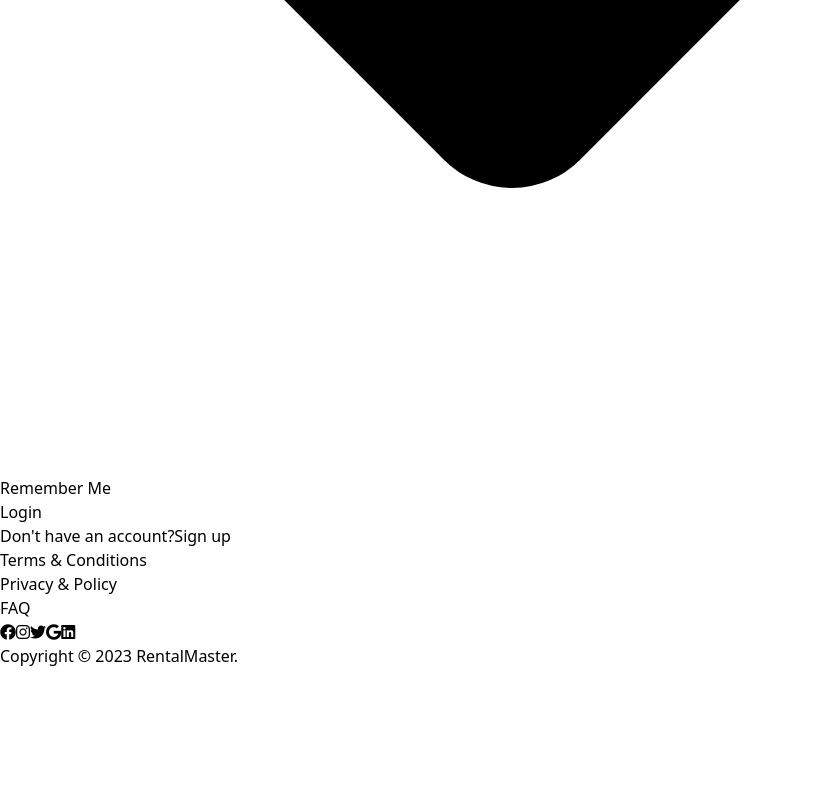
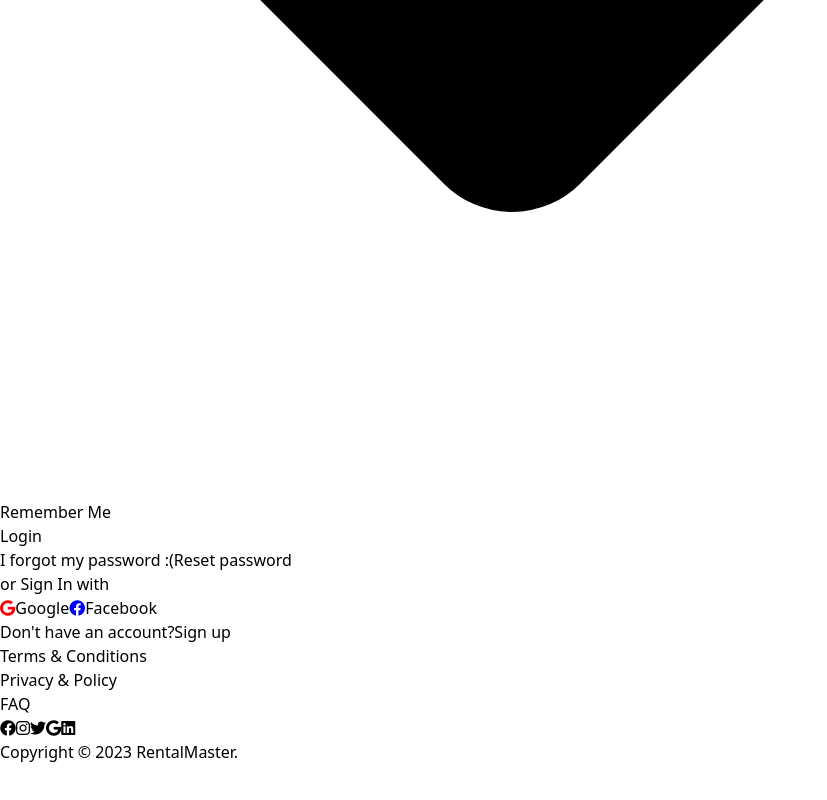
Before and after one commit to MalithMadusankha/rental-wrk-fe, a React (Vite) app: page /login in a window 1280 px wide. Shown: the part 8345-9145 px from the top of the page, without its empty margins (0-827 px from the left). Built offline with nearby package versions, Linux system fonts and the light colour scheme; what @material-tailwind/react would draw is missing.

Commit message:
enhanced login & sign up ui

```diff
--- a/src/pages/login.jsx
+++ b/src/pages/login.jsx
@@ -1,3 +1,4 @@
+import React, { useState } from "react";
 import { Link } from "react-router-dom";
 import {
   Card,
@@ -8,10 +9,12 @@ import {
   Checkbox,
   Button,
   Typography,
+  IconButton,
 } from "@material-tailwind/react";
 import { SimpleFooter } from "@/widgets/layout";
 
 export function Login() {
+  const [showPw, setShowPw] = useState(false);
   return (
     <>
       <img
@@ -20,7 +23,7 @@ export function Login() {
       />
       <div className="absolute inset-0 z-0 h-full w-full bg-black/50" />
       <div className="container mx-auto p-4">
-        <Card className="absolute top-2/4 left-2/4 w-full max-w-[24rem] -translate-y-2/4 -translate-x-2/4">
+        <Card className="absolute left-2/4 top-2/4 w-full max-w-[24rem] -translate-x-2/4 -translate-y-2/4">
           <CardHeader
             variant="gradient"
             color="blue"
@@ -30,6 +33,7 @@ export function Login() {
               Login
             </Typography>
           </CardHeader>
+
           <CardBody className="flex flex-col gap-4">
             <Input variant="standard" type="email" label="Email" size="lg" />
             <Input
@@ -37,16 +41,65 @@ export function Login() {
               type="password"
               label="Password"
               size="lg"
+              icon={
+                showPw ? (
+                  <i className="fas fa-eye" onClick={() => setShowPw(false)} />
+                ) : (
+                  <i className="fas fa-eye-slash" onClick={() => setShowPw(true)} />
+                )
+              }
             />
             <div className="-ml-2.5">
               <Checkbox label="Remember Me" />
             </div>
           </CardBody>
+
           <CardFooter className="pt-0">
             <Button variant="gradient" fullWidth>
               Login
             </Button>
-            <Typography variant="small" className="mt-6 flex justify-center">
+            <Typography variant="small" className="mt-1 flex justify-center">
+              I forgot my password :(
+              <Link to="/sign-up">
+                <Typography
+                  as="span"
+                  variant="small"
+                  color="blue"
+                  className="ml-1 font-bold"
+                >
+                  Reset password
+                </Typography>
+              </Link>
+            </Typography>
+
+            <Typography variant="small" className="mt-3 flex justify-center">
+              or Sign In with
+            </Typography>
+            <div className="mt-2 flex justify-center gap-3">
+              <Button
+                size="lg"
+                variant="outlined"
+                color="blue-gray"
+                className="flex items-center gap-3"
+              >
+                <i className="fa-brands fa-google" style={{ color: "red" }} />
+                Google
+              </Button>
+              <Button
+                size="lg"
+                variant="outlined"
+                color="blue-gray"
+                className="flex items-center gap-3"
+              >
+                <i
+                  className="fa-brands fa-facebook"
+                  style={{ color: "blue" }}
+                />
+                Facebook
+              </Button>
+            </div>
+
+            <Typography variant="small" className="mt-2 flex justify-center">
               Don't have an account?
               <Link to="/sign-up">
                 <Typography
--- a/src/pages/sign-up.jsx
+++ b/src/pages/sign-up.jsx
@@ -1,3 +1,4 @@
+import React, { useState } from "react";
 import { Link } from "react-router-dom";
 import {
   Card,
@@ -13,6 +14,8 @@ import { SimpleFooter } from "@/widgets/layout";
 import { userType } from "@/data";
 
 export function SignUp({ type }) {
+  const [showPw, setShowPw] = useState(false);
+
   return (
     <>
       <img
@@ -36,32 +39,48 @@ export function SignUp({ type }) {
             </Typography>
             </div>
           </CardHeader>
+
           <CardBody className="flex flex-col gap-4">
             <Input variant="standard" label="Name" size="lg" />
             <Input variant="standard" type="email" label="Email" size="lg" />
             <Input
               variant="standard"
               type="password"
-              label="New password"
+              label="Password"
               size="lg"
+              icon={
+                showPw ? (
+                  <i className="fas fa-eye" onClick={() => setShowPw(false)} />
+                ) : (
+                  <i className="fas fa-eye-slash" onClick={() => setShowPw(true)} />
+                )
+              }
             />
             <Input
               variant="standard"
               type="password"
-              label="Re enter new password"
+              label="Confirm password"
               size="lg"
+              icon={
+                showPw ? (
+                  <i className="fas fa-eye" onClick={() => setShowPw(false)} />
+                ) : (
+                  <i className="fas fa-eye-slash" onClick={() => setShowPw(true)} />
+                )
+              }
             />
             <div className="-ml-2.5">
               <Checkbox label="I agree the Terms and Conditions" />
             </div>
           </CardBody>
+
           <CardFooter className="pt-0">
             <Button
               variant="gradient"
               fullWidth
               color={type === userType.customer ? "blue" : "green"}
             >
-              Sign Up
+              Create Account
             </Button>
             <Typography variant="small" className="mt-6 flex justify-center">
               Already have an account?
```
